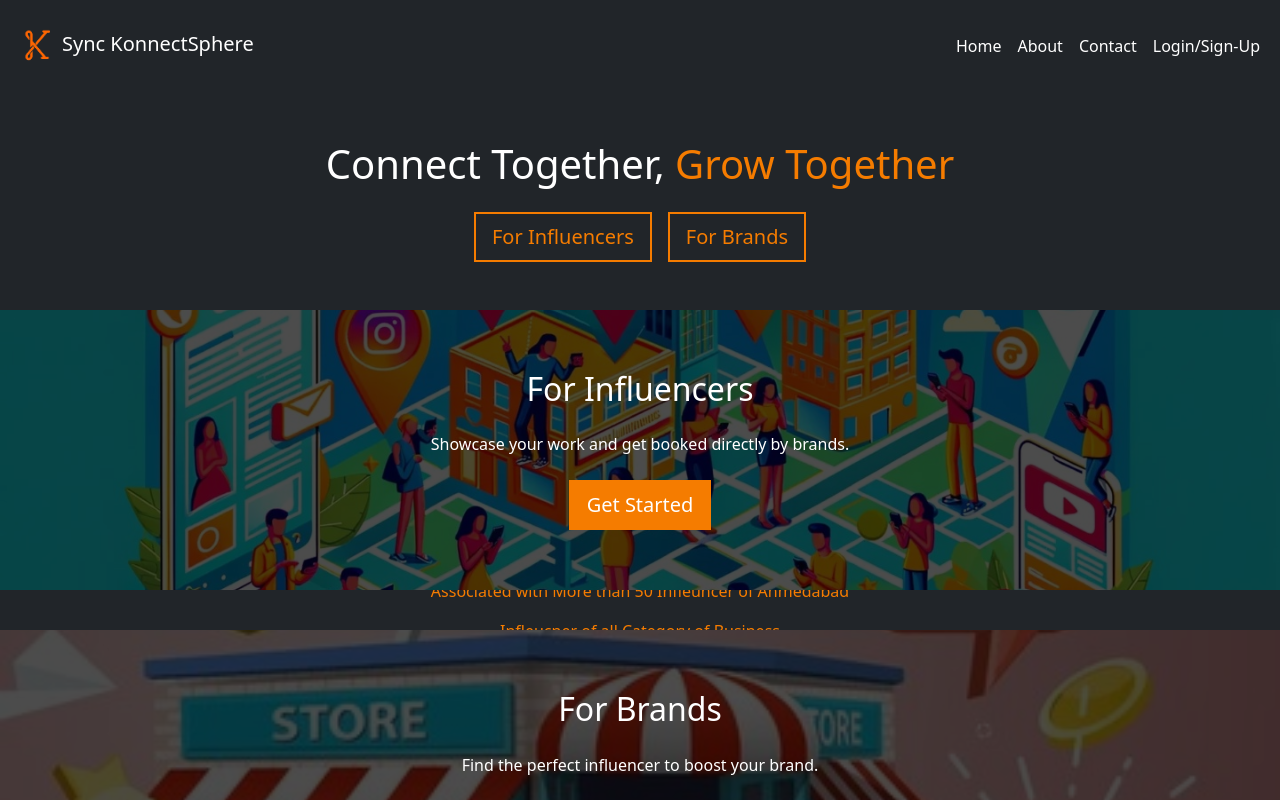
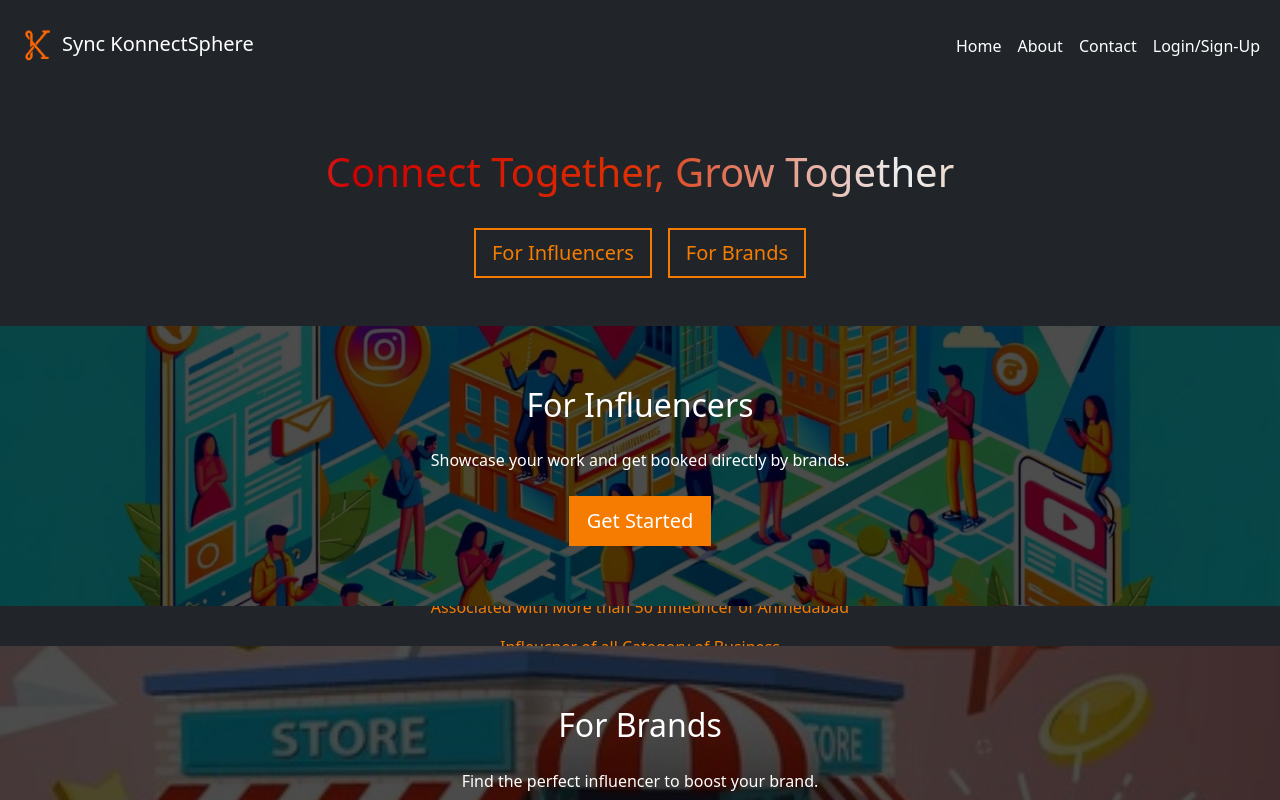
Before and after one commit to KrishThakkar2205/KS-website, a React (Vite) app in the folder frontend/: page / in a window 1280 px wide. Shown: the top 800 px of the page. Built offline with nearby package versions, Linux system fonts and the light colour scheme; no server answers.

Commit message:
animation added

```diff
--- a/frontend/package.json
+++ b/frontend/package.json
@@ -10,6 +10,7 @@
     "preview": "vite preview"
   },
   "dependencies": {
+    "@react-spring/web": "^9.7.5",
     "@reduxjs/toolkit": "^2.5.1",
     "axios": "^1.7.9",
     "bootstrap": "^5.3.3",
--- a/frontend/src/App.css
+++ b/frontend/src/App.css
@@ -126,6 +126,26 @@ button {
   justify-content: center;
   flex-wrap: wrap;
   gap: 20px;
+}
+
+.button-class-rev-form{
+  background-color: transparent !important;
+  color: #f57c00 !important;
+  border-color :#f57c00 !important;
+  border-width: 2px !important;
+  /* transform: rotateY(360); */
+  transition: all 0.3s ease-in-out;
+  border-radius: 0 !important;
+}
+
+.button-class-form{
+  background-color: #f57c00 !important;
+  color: white !important;
+  border-color :#f57c00 !important;
+  border-width: 2px !important;
+  border-radius: 0 !important;
+  transition: all 0.3s ease-in-out;
+
 }
 
 .button-class-rev{
@@ -262,6 +282,78 @@ button {
   width: 200px !important;
 }
 
+/* Gradient Text Animations CSS Starts */
+.animated-gradient-text {
+  position: relative;
+  margin: 0 auto;
+  display: flex;
+  max-width: fit-content;
+  flex-direction: row;
+  align-items: center;
+  justify-content: center;
+  border-radius: 1.25rem;
+  /* 20px */
+  font-weight: 500;
+  backdrop-filter: blur(10px);
+  transition: box-shadow 0.5s ease-out;
+  overflow: hidden;
+  cursor: pointer;
+}
+
+.gradient-overlay {
+  position: absolute;
+  top: 0;
+  left: 0;
+  right: 0;
+  bottom: 0;
+  background-size: 300% 100%;
+  animation: gradient linear infinite;
+  border-radius: inherit;
+  z-index: 0;
+  pointer-events: none;
+}
+
+.gradient-overlay::before {
+  content: "";
+  position: absolute;
+  left: 0;
+  top: 0;
+  border-radius: inherit;
+  width: calc(100% - 2px);
+  height: calc(100% - 2px);
+  left: 50%;
+  top: 50%;
+  transform: translate(-50%, -50%);
+  background-color: #060606;
+  z-index: -1;
+}
+
+@keyframes gradient {
+  0% {
+    background-position: 0% 50%;
+  }
+
+  50% {
+    background-position: 100% 50%;
+  }
+
+  100% {
+    background-position: 0% 50%;
+  }
+}
+
+.text-content {
+  display: inline-block;
+  position: relative;
+  z-index: 2;
+  background-size: 300% 100%;
+  background-clip: text;
+  -webkit-background-clip: text;
+  color: transparent;
+  animation: gradient linear infinite;
+}
+/* Gradient Text Animation CSS Ends */
+
 @media only screen and (width <=1024px) {
   .mini-profile-img {
     height: 150px !important;
--- /dev/null
+++ b/frontend/src/components/BlurText.jsx
@@ -0,0 +1,91 @@
+import { useRef, useEffect, useState } from 'react';
+import { useSprings, animated } from '@react-spring/web';
+
+const BlurText = ({
+  text = '',
+  delay = 200,
+  className = '',
+  animateBy = 'words', // 'words' or 'letters'
+  direction = 'top', // 'top' or 'bottom'
+  threshold = 0.1,
+  rootMargin = '0px',
+  animationFrom,
+  animationTo,
+  easing = 'easeOutCubic',
+  onAnimationComplete,
+}) => {
+  const elements = animateBy === 'words' ? text.split(' ') : text.split('');
+  const [inView, setInView] = useState(false);
+  const ref = useRef();
+  const animatedCount = useRef(0);
+
+  const defaultFrom =
+    direction === 'top'
+      ? { filter: 'blur(10px)', opacity: 0, transform: 'translate3d(0,-50px,0)' }
+      : { filter: 'blur(10px)', opacity: 0, transform: 'translate3d(0,50px,0)' };
+
+  const defaultTo = [
+    {
+      filter: 'blur(5px)',
+      opacity: 0.5,
+      transform: direction === 'top' ? 'translate3d(0,5px,0)' : 'translate3d(0,-5px,0)',
+    },
+    { filter: 'blur(0px)', opacity: 1, transform: 'translate3d(0,0,0)' },
+  ];
+
+  useEffect(() => {
+    const observer = new IntersectionObserver(
+      ([entry]) => {
+        if (entry.isIntersecting) {
+          setInView(true);
+          observer.unobserve(ref.current);
+        }
+      },
+      { threshold, rootMargin }
+    );
+
+    observer.observe(ref.current);
+
+    return () => observer.disconnect();
+  }, [threshold, rootMargin]);
+
+  const springs = useSprings(
+    elements.length,
+    elements.map((_, i) => ({
+      from: animationFrom || defaultFrom,
+      to: inView
+        ? async (next) => {
+          for (const step of (animationTo || defaultTo)) {
+            await next(step);
+          }
+          animatedCount.current += 1;
+          if (animatedCount.current === elements.length && onAnimationComplete) {
+            onAnimationComplete();
+          }
+        }
+        : animationFrom || defaultFrom,
+      delay: i * delay,
+      config: { easing },
+    }))
+  );
+
+  return (
+    <p ref={ref} className={`blur-text ${className}`}>
+      {springs.map((props, index) => (
+        <animated.span
+          key={index}
+          style={{
+            ...props,
+            display: 'inline-block',
+            willChange: 'transform, filter, opacity',
+          }}
+        >
+          {elements[index] === ' ' ? '\u00A0' : elements[index]}
+          {animateBy === 'words' && index < elements.length - 1 && '\u00A0'}
+        </animated.span>
+      ))}
+    </p>
+  );
+};
+
+export default BlurText;
--- /dev/null
+++ b/frontend/src/components/FadeContent.jsx
@@ -0,0 +1,51 @@
+import { useRef, useEffect, useState } from 'react';
+
+const FadeContent = ({
+  children,
+  blur = false,
+  duration = 1000,
+  easing = 'ease-out',
+  delay = 0,
+  threshold = 0.1,
+  initialOpacity = 0,
+  className = ''
+}) => {
+  const [inView, setInView] = useState(false);
+  const ref = useRef(null);
+
+  useEffect(() => {
+    if (!ref.current) return;
+
+    const observer = new IntersectionObserver(
+      ([entry]) => {
+        if (entry.isIntersecting) {
+          observer.unobserve(ref.current);
+          setTimeout(() => {
+            setInView(true);
+          }, delay);
+        }
+      },
+      { threshold }
+    );
+
+    observer.observe(ref.current);
+
+    return () => observer.disconnect();
+  }, [threshold, delay]);
+
+  return (
+    <div
+      ref={ref}
+      className={className}
+      style={{
+        opacity: inView ? 1 : initialOpacity,
+        transition: `opacity ${duration}ms ${easing}, filter ${duration}ms ${easing}`,
+        filter: blur ? (inView ? 'blur(0px)' : 'blur(10px)') : 'none',
+      }}
+    >
+      {children}
+    </div>
+  );
+};
+
+export default FadeContent;
--- /dev/null
+++ b/frontend/src/components/GradientText.jsx
@@ -0,0 +1,21 @@
+import "../App.css";
+
+export default function GradientText({
+  children,
+  className = "",
+  colors = ["#40ffaa", "#4079ff", "#40ffaa", "#4079ff", "#40ffaa"], // Default colors
+  animationSpeed = 8, // Default animation speed in seconds
+  showBorder = false, // Default overlay visibility
+}) {
+  const gradientStyle = {
+    backgroundImage: `linear-gradient(to right, ${colors.join(", ")})`,
+    animationDuration: `${animationSpeed}s`,
+  };
+
+  return (
+    <div className={`animated-gradient-text ${className}`}>
+      {showBorder && <div className="gradient-overlay" style={gradientStyle}></div>}
+      <div className="text-content p-2" style={gradientStyle}>{children}</div>
+    </div>
+  );
+}
--- a/frontend/src/components/Home.jsx
+++ b/frontend/src/components/Home.jsx
@@ -4,6 +4,9 @@ import '../App.css'
 // Bootstrap Components
 import { Container, Button, Row, Col, Card } from "react-bootstrap";
 import { Link } from "react-router-dom";
+import BlurText from "./BlurText";
+import FadeContent from "./FadeContent";
+import GradientText from "./GradientText";
 
 // Images
 import influencerBg from '../images/InfluencerBG.jpg'
@@ -16,7 +19,19 @@ function Hero() {
   return (
     <div className="text-center py-5 bg-dark text-white">
       <Container>
-        <h1 className="mb-4">Connect Together,<p className="orange-text" style={{display:'inline'}}> Grow Together</p></h1>
+        <h1 className="mb-4">
+        {/* <BlurText
+          text="Connect Together, Grow Together"
+          delay={150}
+          animateBy="words"
+          direction="top"
+          // onAnimationComplete={handleAnimationComplete}
+          className="text-2xl mb-8"
+        /> */}
+        <GradientText colors={["#edf2f4", "#D00000","#DC2F02","#edf2f4","#E85D04","#F48C06","#FAA307","#FFBA08"]} animationSpeed={3} showBorder={false} className="custom-class">
+          Connect Together, Grow Together
+        </GradientText>
+        </h1>
         <div>
           <Link to={`/influencer`}>
             <Button variant="" size="lg" className="me-3 button-class-rev">For Influencers</Button>
@@ -46,8 +61,10 @@ function Section({ title, description, bgImage }) {
     <Container fluid style={sectionStyle}>
       <Row>
         <Col>
+          <FadeContent delay={1200} duration={1500}>
           <h2 className="mb-4">{title}</h2>
           <p className="mb-4">{description}</p>
+          </FadeContent>
           <Button variant="" className="button-class" size="lg">Get Started</Button>
         </Col>
       </Row>
--- a/frontend/src/components/RegisterForm.jsx
+++ b/frontend/src/components/RegisterForm.jsx
@@ -45,19 +45,19 @@ function LoginForm() {
         {user === 'Influencer' ? (
           <>
             <Col xs={6} className="d-flex justify-content-center">
-              <Button className="w-100 button-class" type="button" onClick={() => { setUser('Influencer'); setFormData({ 'user': 'Influencer' }) }}>Influencer</Button>
+              <Button className="w-100 button-class-form" type="button" onClick={() => { setUser('Influencer'); setFormData({ 'user': 'Influencer' }) }}>Influencer</Button>
             </Col>
             <Col xs={6} className="d-flex justify-content-center">
-              <Button  className="w-100 button-class-rev" type="button" onClick={() => { setUser('Brand'); setFormData({ 'user': 'Brand' }) }}>Brand</Button>
+              <Button  className="w-100 button-class-rev-form" type="button" onClick={() => { setUser('Brand'); setFormData({ 'user': 'Brand' }) }}>Brand</Button>
             </Col>
           </>
         ) : (
           <>
             <Col xs={6} className="d-flex justify-content-center">
-              <Button className="w-100 button-class-rev" type="button" onClick={() => { setUser('Influencer'); setFormData({ 'user': 'Influencer' }) }}>Influencer</Button>
+              <Button className="w-100 button-class-rev-form" type="button" onClick={() => { setUser('Influencer'); setFormData({ 'user': 'Influencer' }) }}>Influencer</Button>
             </Col>
             <Col xs={6} className="d-flex justify-content-center">
-              <Button className="w-100 button-class" type="button" onClick={() => { setUser('Influencer'); setFormData({ 'user': 'Brand' }) }}>Brand</Button>
+              <Button className="w-100 button-class-form" type="button" onClick={() => { setUser('Influencer'); setFormData({ 'user': 'Brand' }) }}>Brand</Button>
             </Col>
           </>
         )}
```
Also changed, not shown: 1 other file (tests, documents, lock files or other folders).
